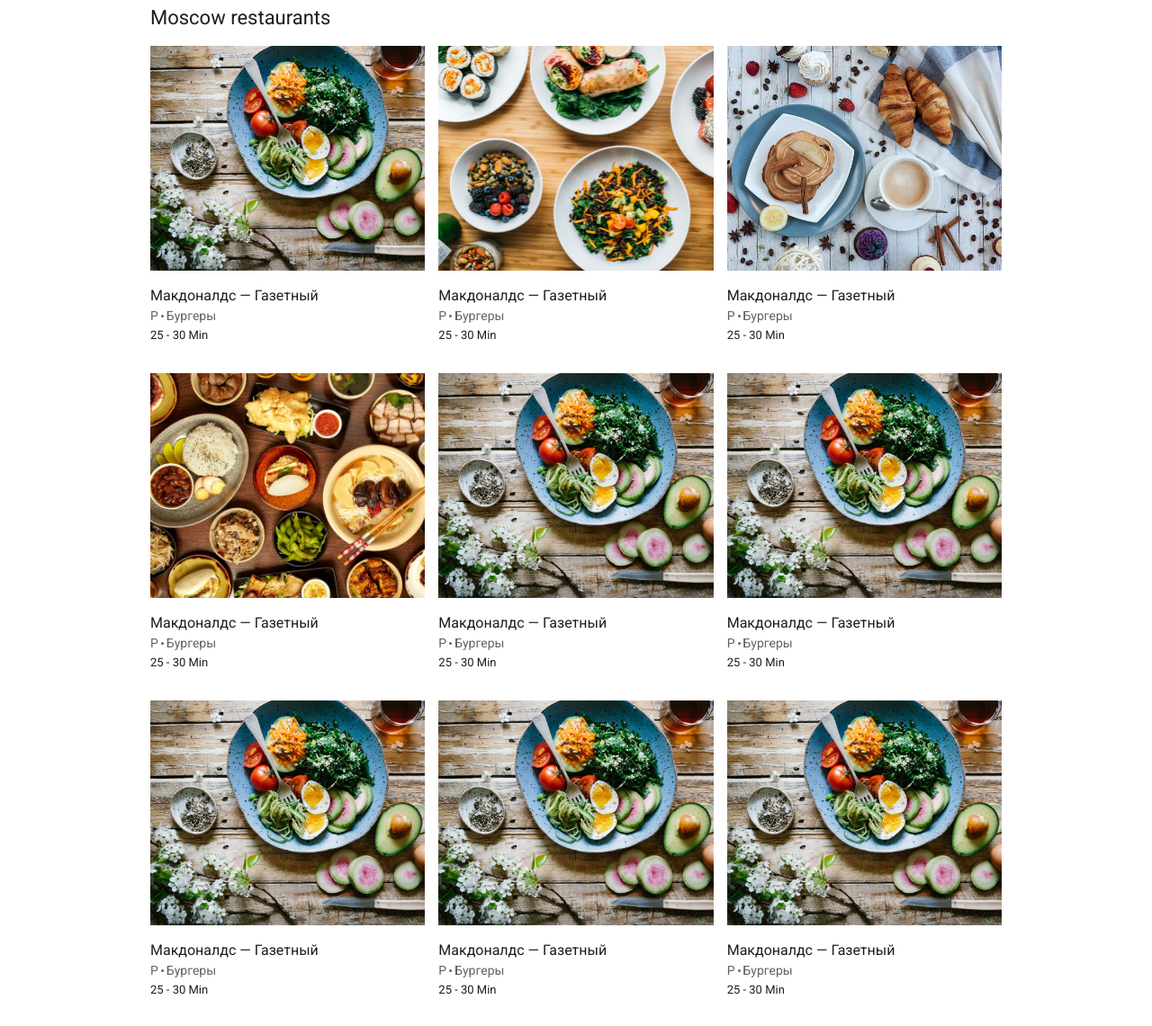
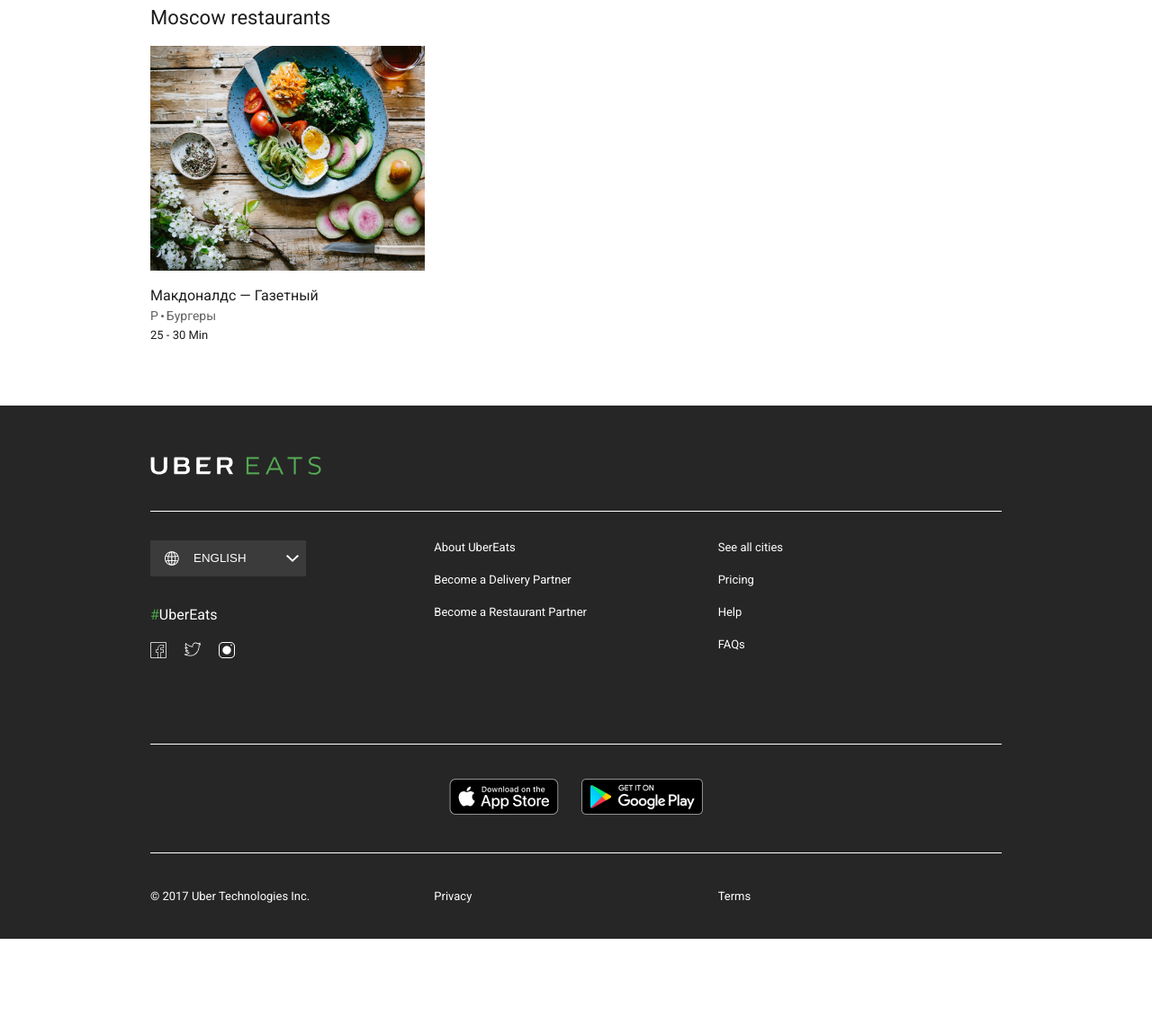
Before and after one commit to 8hokage/Uber-eats, a plain HTML site: page index.html in a window 1280 px wide. Shown: the part 191-1332 px from the top of the page at 90% size. After the commit the page ends 1235 px from the top, so only its background shows below. Drawn offline with Linux system fonts and the light colour scheme.

Commit message:
solution

```diff
--- a/index.html
+++ b/index.html
@@ -13,7 +13,7 @@
     <div class="header__wrapper">
       <a href="#" class="header__logo"><img src="./src/images/logo.svg" alt="Uber eats"></a>
 
-      <form action="" class="adress-bar adress-bar--header">
+      <form action="/" class="adress-bar adress-bar--header">
           <span>When</span>
           <span>To</span>
           <label for="shipping-time">
@@ -38,7 +38,7 @@
   <main class="main">
     <div class="main__wrapper">
 
-      <form action="" class="restaurant-search-bar">
+      <form action="/" class="restaurant-search-bar">
         <label for="restaurant-search-bar__field">
           <input type="search"
                 class="restaurant-search-bar__field"
@@ -47,7 +47,7 @@
         </label>
       </form>
 
-      <form action="" class="adress-bar adress-bar--main">
+      <form action="/" class="adress-bar adress-bar--main">
         <span>When</span>
         <span>To</span>
         <label for="shipping-time">
@@ -64,7 +64,7 @@
         <h1 class="catalog-header">Moscow restaurants</h1>
         <div class="catalog__wrapper">
           <section class="restaurant">
-            <a href="" class="restaurant__photo"><img src="./src/images/1.jpg"></a>
+            <a href="" class="restaurant__photo"><img src="./src/images/1.jpg" alt=""></a>
             <h2 class="restaurant__name">Макдоналдс — Газетный</h2>
             <ul class="restaurant__categories">
               <li class="restaurant__categories__item">Бургеры</li>
@@ -72,77 +72,7 @@
             <p class="restaurant__time">25 - 30 Min</p>
           </section>
 
-          <section class="restaurant">
-              <a href="" class="restaurant__photo"><img src="./src/images/2.png"></a>
-              <h2 class="restaurant__name">Макдоналдс — Газетный</h2>
-              <ul class="restaurant__categories">
-                <li class="restaurant__categories__item">Бургеры</li>
-              </ul>
-              <p class="restaurant__time">25 - 30 Min</p>
-            </section>
 
-            <section class="restaurant">
-                <a href="" class="restaurant__photo"><img src="./src/images/3.jpg"></a>
-                <h2 class="restaurant__name">Макдоналдс — Газетный</h2>
-                <ul class="restaurant__categories">
-                  <li class="restaurant__categories__item">Бургеры</li>
-                </ul>
-                <p class="restaurant__time">25 - 30 Min</p>
-              </section>
-
-              <section class="restaurant">
-                  <a href="" class="restaurant__photo"><img src="./src/images/4.jpg"></a>
-                  <h2 class="restaurant__name">Макдоналдс — Газетный</h2>
-                  <ul class="restaurant__categories">
-                    <li class="restaurant__categories__item">Бургеры</li>
-                  </ul>
-                  <p class="restaurant__time">25 - 30 Min</p>
-              </section>
-
-              <section class="restaurant">
-                <a href="" class="restaurant__photo"><img src="./src/images/1.jpg"></a>
-                <h2 class="restaurant__name">Макдоналдс — Газетный</h2>
-                <ul class="restaurant__categories">
-                  <li class="restaurant__categories__item">Бургеры</li>
-                </ul>
-                <p class="restaurant__time">25 - 30 Min</p>
-              </section>
-
-              <section class="restaurant">
-                <a href="" class="restaurant__photo"><img src="./src/images/1.jpg"></a>
-                <h2 class="restaurant__name">Макдоналдс — Газетный</h2>
-                <ul class="restaurant__categories">
-                  <li class="restaurant__categories__item">Бургеры</li>
-                </ul>
-                <p class="restaurant__time">25 - 30 Min</p>
-              </section>
-
-              <section class="restaurant">
-                <a href="" class="restaurant__photo"><img src="./src/images/1.jpg"></a>
-                <h2 class="restaurant__name">Макдоналдс — Газетный</h2>
-                <ul class="restaurant__categories">
-                  <li class="restaurant__categories__item">Бургеры</li>
-                </ul>
-                <p class="restaurant__time">25 - 30 Min</p>
-              </section>
-
-              <section class="restaurant">
-                <a href="" class="restaurant__photo"><img src="./src/images/1.jpg"></a>
-                <h2 class="restaurant__name">Макдоналдс — Газетный</h2>
-                <ul class="restaurant__categories">
-                  <li class="restaurant__categories__item">Бургеры</li>
-                </ul>
-                <p class="restaurant__time">25 - 30 Min</p>
-              </section>
-
-              <section class="restaurant">
-                <a href="" class="restaurant__photo"><img src="./src/images/1.jpg"></a>
-                <h2 class="restaurant__name">Макдоналдс — Газетный</h2>
-                <ul class="restaurant__categories">
-                  <li class="restaurant__categories__item">Бургеры</li>
-                </ul>
-                <p class="restaurant__time">25 - 30 Min</p>
-              </section>
         </div>
       </section>
 
```
